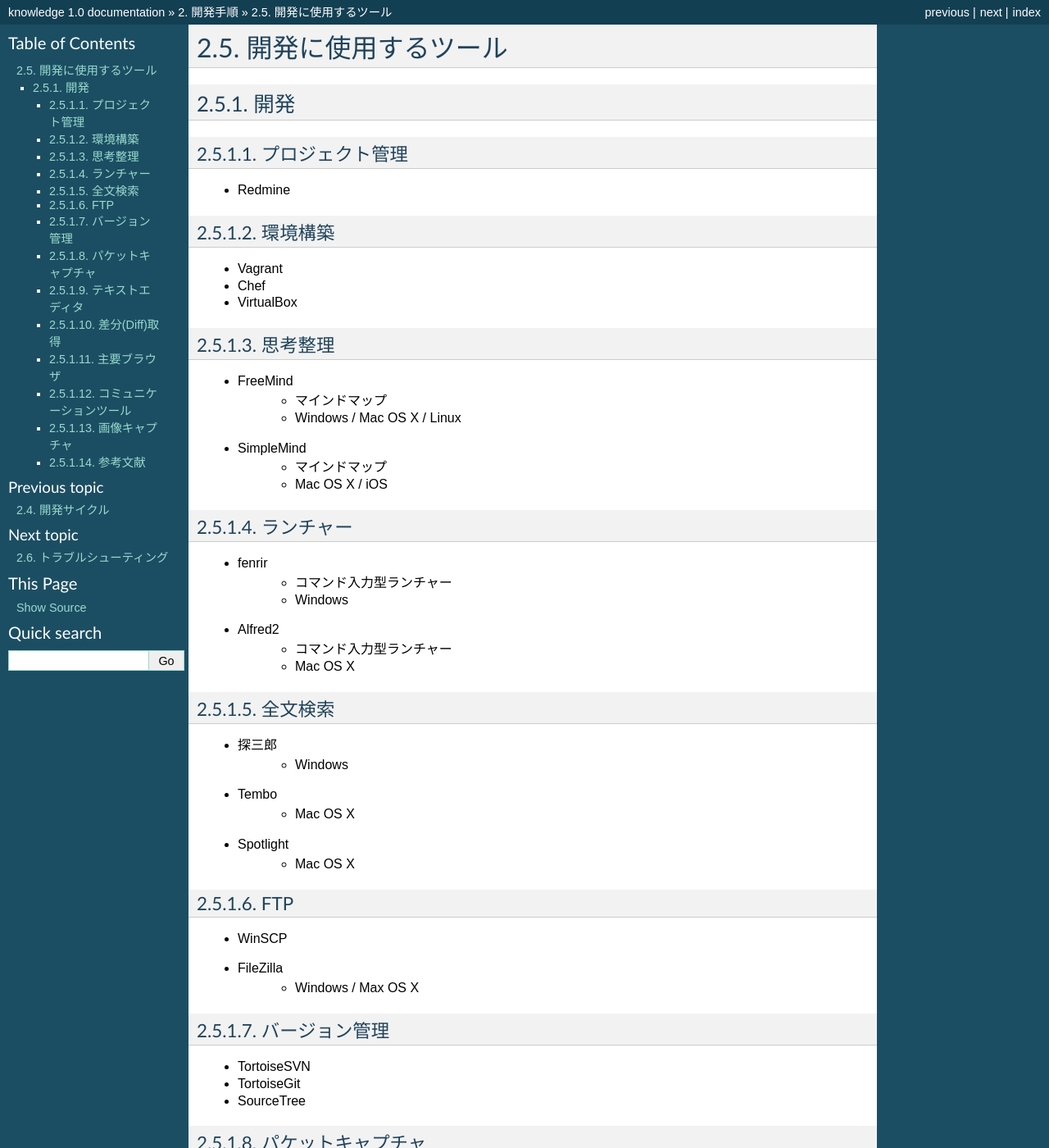
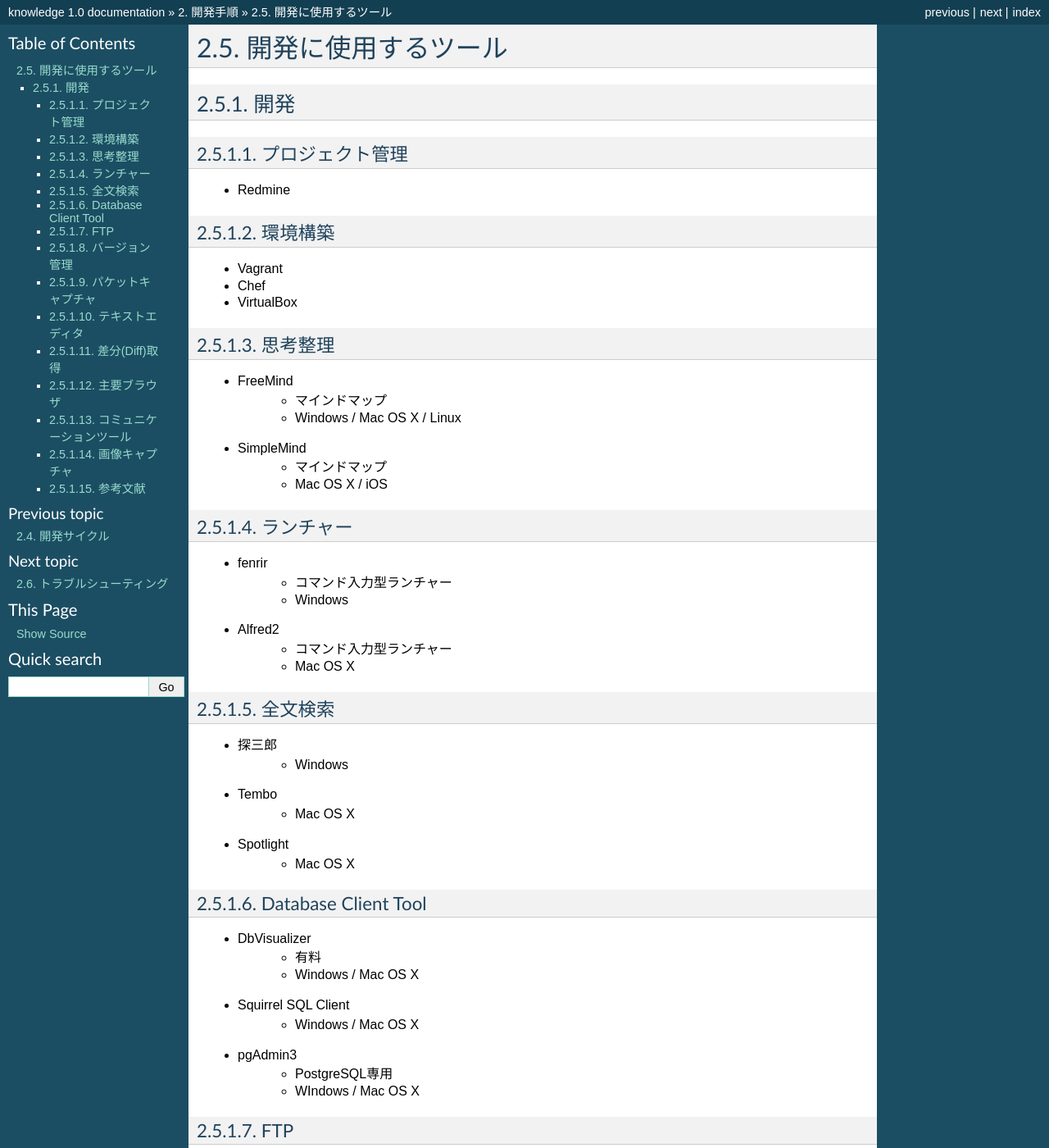
Before and after one commit to madobon/wiki, a Sphinx documentation site: the page built from source/development/devtools.rst, in a window 1280 px wide and 1400 px high. Shown: the whole window at 82% size. Built offline with Sphinx 7.4.7, drawn with Linux system fonts in a browser that asks for light colours; some of the changed text lies outside the part shown.

Commit message:
Update devtools.rst
add database client tool.

```diff
--- a/source/development/devtools.rst
+++ b/source/development/devtools.rst
@@ -41,6 +41,17 @@
     - Mac OS X
 * Spotlight
     - Mac OS X
+
+Database Client Tool
+-------------------------------------------------------
+* DbVisualizer
+    - 有料
+    - Windows / Mac OS X
+* Squirrel SQL Client
+    - Windows / Mac OS X
+* pgAdmin3
+    - PostgreSQL専用
+    - WIndows / Mac OS X
 
 FTP
 -------------------------------------------------------
```
